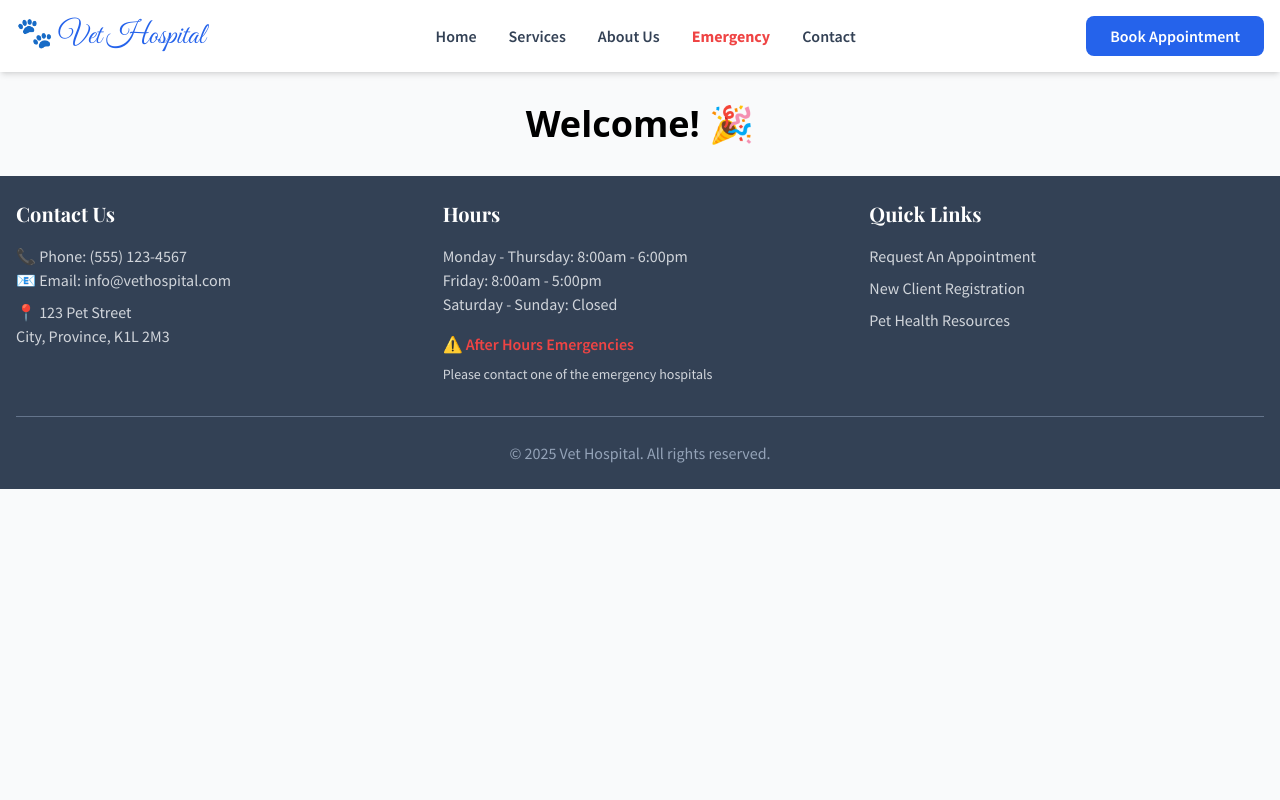
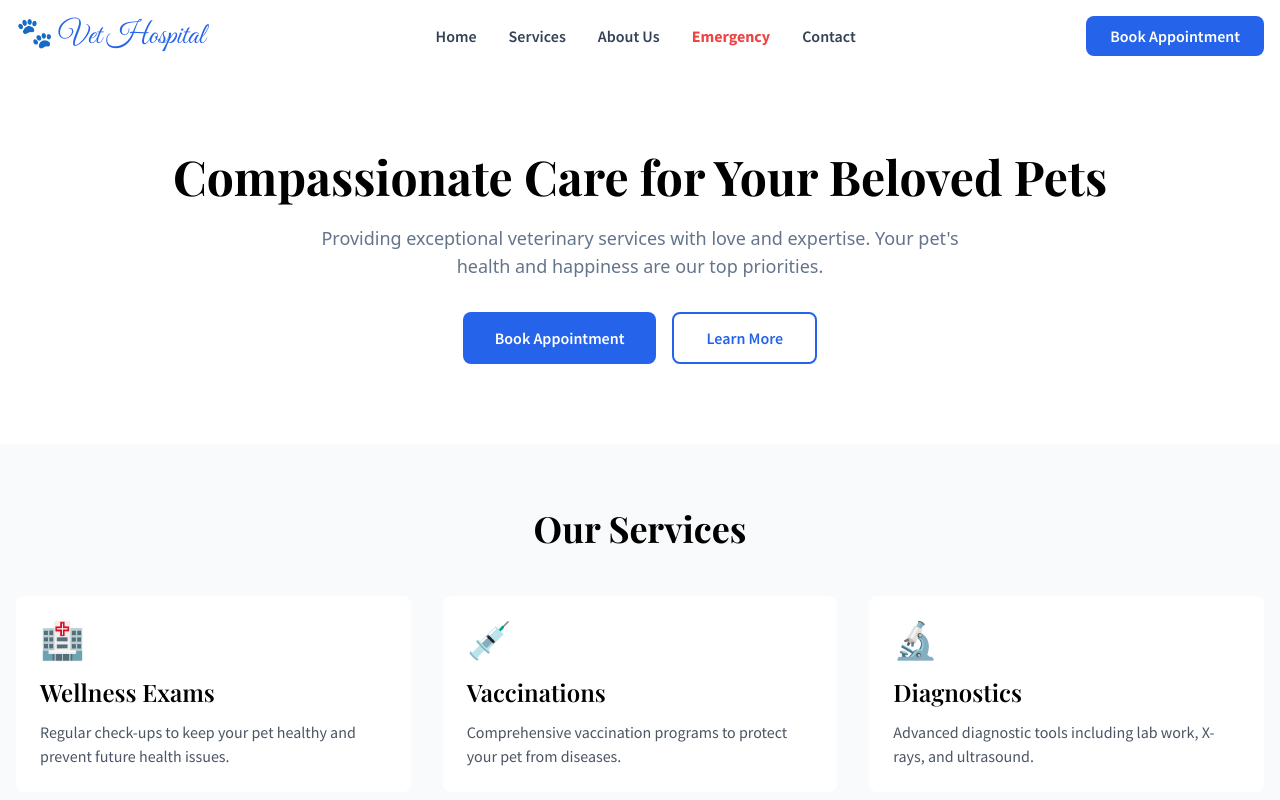
Before and after one commit to chab0114/portfolio-Vet-Hospital-Web, a React (Create React App) app: page / in a window 1280 px wide. Shown: the top 800 px of the page. Built offline with nearby package versions, Linux system fonts and the light colour scheme.

Commit message:
Add Home page component and integrate React Router for navigation

```diff
--- a/package.json
+++ b/package.json
@@ -9,6 +9,7 @@
     "@testing-library/user-event": "^13.5.0",
     "react": "^19.2.0",
     "react-dom": "^19.2.0",
+    "react-router-dom": "^7.9.4",
     "react-scripts": "5.0.1",
     "web-vitals": "^2.1.4"
   },
--- a/src/App.js
+++ b/src/App.js
@@ -1,17 +1,21 @@
+import { BrowserRouter as Router, Routes, Route } from "react-router-dom";
 import Header from "./components/Header";
 import Footer from "./components/Footer";
+import Home from "./pages/Home";
 
 function App() {
   return (
-    <div className="min-h-screen bg-gray-50">
-      <Header />
-      <main className="container mx-auto px-4 py-8">
-      <h1 className="text-4xl font-bold text-center">
-        Welcome! 🎉
-      </h1>
-      </main>
-      <Footer />
-    </div>
+    <Router>
+      <div className="min-h-screen bg-gray-50 flex flex-col">
+        <Header />
+        <main className="flex-grow">
+          <Routes>
+            <Route path="/" element={<Home />} />
+          </Routes>
+        </main>
+        <Footer />
+      </div>
+    </Router>
   );
 }
 
--- /dev/null
+++ b/src/pages/Home.jsx
@@ -0,0 +1,64 @@
+function Home() {
+  return (
+    <div>
+      {/* Hero Section */}
+      <section className="bg-white py-20">
+        <div className="container mx-auto px-4 text-center">
+          <h1 className="text-5xl font-primary font-bold mb-6">
+            Compassionate Care for Your Beloved Pets
+          </h1>
+          <p className="text-lg text-secondary mb-8 max-w-2xl mx-auto">
+            Providing exceptional veterinary services with love and expertise.
+            Your pet's health and happiness are our top priorities.
+          </p>
+          <div className="flex gap-4 justify-center">
+            <button className="bg-primary text-white px-8 py-3 rounded-lg font-secondary font-semibold hover:bg-primary-dark transition">
+              Book Appointment
+            </button>
+            <button className="border-2 border-primary text-primary px-8 py-3 rounded-lg font-secondary font-semibold hover:bg-primary hover:text-white transition">
+              Learn More
+            </button>
+          </div>
+        </div>
+      </section>
+
+      {/* Services Section */}
+      <section className="py-16 bg-gray-50">
+        <div className="container mx-auto px-4">
+          <h2 className="text-4xl font-primary font-bold text-center mb-12">Our Services</h2>
+
+          <div className="grid grid-cols-1 md:grid-cols-3 gap-8">
+            {/* Service Card 1 */}
+            <div className="bg-white p-6 rounded-lg hover:shadow-lg transition">
+              <div className="text-4xl mb-4">🏥</div>
+              <h3 className="text-2xl font-primary font-semibold mb-3">Wellness Exams</h3>
+              <p className="text-gray-600 font-secondary">
+                Regular check-ups to keep your pet healthy and prevent future health issues.
+              </p>
+            </div>
+
+            {/* Service Card 2 */}
+            <div className="bg-white p-6 rounded-lg hover:shadow-lg transition">
+              <div className="text-4xl mb-4">💉</div>
+              <h3 className="text-2xl font-primary font-semibold mb-3">Vaccinations</h3>
+              <p className="text-gray-600 font-secondary">
+                Comprehensive vaccination programs to protect your pet from diseases.
+              </p>
+            </div>
+
+            {/* Service Card 3 */}
+            <div className="bg-white p-6 rounded-lg hover:shadow-lg transition">
+              <div className="text-4xl mb-4">🔬</div>
+              <h3 className="text-2xl font-primary font-semibold mb-3">Diagnostics</h3>
+              <p className="text-gray-600 font-secondary">
+                Advanced diagnostic tools including lab work, X-rays, and ultrasound.
+              </p>
+            </div>
+          </div>
+        </div>
+      </section>
+    </div>
+  );
+}
+
+export default Home;
```
Also changed, not shown: 1 other file (tests, documents, lock files or other folders).
